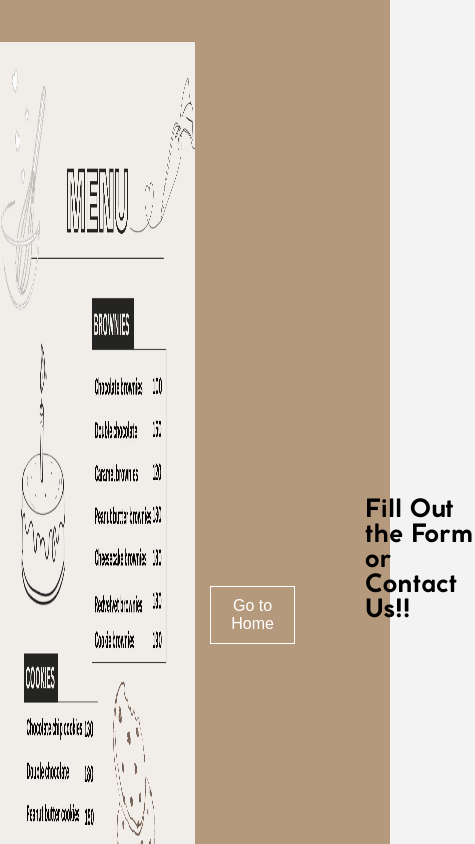
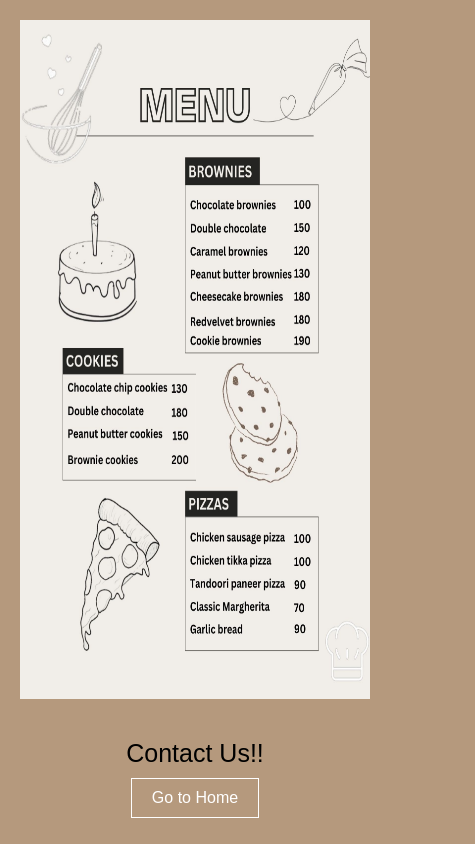
Before and after one commit to asadaziz01/Mammania, a React (Create React App) app: page /menu in a window 390 px wide. Shown: the top 844 px of the page, 475 px wide, since content can reach past the window. Built offline with nearby package versions, Linux system fonts and the light colour scheme.

Commit message:
Responsiveness

```diff
--- a/public/index.html
+++ b/public/index.html
@@ -3,7 +3,8 @@
   <head>
     <meta charset="utf-8" />
     <link rel="icon" href="%PUBLIC_URL%/favicon.ico" />
-    <meta name="viewport" content="width=device-width, initial-scale=1" />
+    <!-- <meta name="viewport" content="width=device-width, initial-scale=1" /> -->
+    <meta name="viewport" content="width=device-width, initial-scale=1.0, maximum-scale=1.0, user-scalable=no">
     <meta name="theme-color" content="#000000" />
     <meta
       name="description"
--- a/src/components/Contact/Contact.css
+++ b/src/components/Contact/Contact.css
@@ -1,45 +1,12 @@
 @import "../../App.css";
 
-/* body {
+  body {
+    padding: 0;
     margin: 0;
     font-family: 'Arial', sans-serif;
-    background-color: #f3f3f3;
+    background-color: #B5997D;
+    overflow-x: hidden;
 }
-
-.contact{
-    background-color: #D9C9B5;
-    display: flex;
-    justify-content: center;
-    align-items: center;
-    height: 100vh;
-}
-
-.left-contact{
-    flex: 3;
-    display: flex;
-    justify-content: center;
-    align-items: center;
-    text-align: center;
-}
-
-.right-contact{
-    flex: 2;
-    display: flex;
-    justify-content: center;
-    align-items: center;
-}
-
-h1{
-    font-family: TMC;
-    color: #402620;
-    font-size: 50px;
-    text-align: center;
-}
-
-h3{
-    font-family: CGBold;
-    color: #402620;
-} */
 
 .contact-container {
     display: flex;
@@ -91,3 +58,42 @@ h3{
   span{
     font-family: sans-serif;
   }
+
+/* @media (min-width: 768px) {
+  .contact-container {
+    flex-direction: row;
+    height: auto;
+    padding: 50px 20px;
+  }
+
+  .contact-left {
+    max-width: 50%;
+  }
+
+  .contact-right {
+    max-width: 50%;
+  }
+
+  .contact-item {
+    right: 0;
+  }
+} */
+
+@media (max-width: 768px) {
+  .contact-container {
+    flex-direction: column;
+    height: auto;
+    padding: 20px;
+  }
+
+  .contact-left,
+  .contact-right {
+    max-width: 100%;
+    margin-bottom: 20px;
+  }
+
+  .contact-item {
+    right: 0;
+    text-align: center;
+  }
+}
--- a/src/components/Contact/Contact.jsx
+++ b/src/components/Contact/Contact.jsx
@@ -11,7 +11,7 @@ const Contact = () => {
       <div className="contact-right">
         <p className="contact-item"><strong>MAIN SHOP</strong><br/>Patna, Bihar</p>
         <p className="contact-item"><strong>INSTAGRAM</strong><br/><span>@</span>mammania</p>
-        <p className="contact-item"><strong>PHONE NUMBER</strong><br/><span>8340273835</span></p>
+        <p className="contact-item"><strong>PHONE NUMBER</strong><br/><span>8797839792</span></p>
       </div>
     </div>
   )
--- a/src/components/Delivery/Delivery.css
+++ b/src/components/Delivery/Delivery.css
@@ -11,7 +11,7 @@ body {
     justify-content: center;
     align-items: center;
     height: 100vh;
-    background-color: #74512D;
+    background-color: #B5997D;
   }
   .right-delivery {
     flex: 1;
@@ -31,19 +31,19 @@ body {
     position: relative;
     font-family: TMC;
     font-size: 60px;
-    color: #B5997D;
+    color: #402620;
     margin: 0;
-    top: -37px;
+    top: -100px;
   }
 
 
   .shop-button-delivery {
     position: relative;
-    top: 50px;
+    top: -50px;
     padding: 10px 20px;
     font-size: 16px;
     color: white;
-    background-color: #74512D;
+    background-color: #B5997D;
     border: 1px solid white;
     cursor: pointer;
     transition: background-color 0.3s, color 0.3s;
@@ -61,3 +61,31 @@ body {
     right: 28px;
     position: relative;
   }
+
+  h4{
+    font-family: CG;
+    position: relative;
+    top: 0px;
+  }
+
+  .orderSite{
+    display: flex;
+    flex-direction: column;
+    align-items: center;
+    justify-content: center;
+    position: relative;
+    top: 70px;
+  }
+
+  .instagram{
+    margin-bottom: 20px;
+  }
+
+  @media (max-width: 768px) {
+    .title-delivery{
+      text-align: center;
+    }
+    .left-delivery{
+      display: none;
+    }
+  }
--- a/src/components/Delivery/Delivery.jsx
+++ b/src/components/Delivery/Delivery.jsx
@@ -1,6 +1,7 @@
 import React from 'react';
 import './Delivery.css';
 import deliveryImage from '../../images/delivery.jpg';
+import { Link } from 'react-router-dom';
 
 export default function Delivery() {
   return (
@@ -10,7 +11,12 @@ export default function Delivery() {
       </div>
       <div className="right-delivery">
         <h1 className="title-delivery">We deliver anywhere!</h1>
-        <button className="shop-button-delivery">Click here for the order form</button>
+        <Link to="/menu"><button className="shop-button-delivery">Explore Menu</button></Link>
+        <h4>- Order Now -</h4>
+        <div className="orderSite">
+          <Link to="/menu"><button className="shop-button-delivery instagram">Order On Instagram</button></Link>
+          <Link to="/menu"><button className="shop-button-delivery">Order On WhatsApp</button></Link>
+        </div>
       </div>
     </div>
   )
--- a/src/components/Home/Home.css
+++ b/src/components/Home/Home.css
@@ -80,9 +80,23 @@ body {
     position: relative;
   }
 
-  .northEast{
-    width: 20px;
-    height: 20px;
-    margin-left: 7px;
-    margin-right: -7px;
+  @media (max-width: 768px) {
+    .container{
+      flex-direction: column-reverse;
+      position: inherit;
+    }
+
+    .left{
+      position: relative;
+      top: -30vh;
+      text-align: center;
+    }
+
+    .right img{
+      display: none;
+    }
+
+    .title{
+      font-size: 50px;
+    }
   }
--- a/src/components/Menu/Menu.css
+++ b/src/components/Menu/Menu.css
@@ -1,6 +1,6 @@
 @import "../../App.css";
 
-.menu-up{
+/* .menu-up{
     display: flex;
     justify-content: center;
     align-items: center;
@@ -15,16 +15,10 @@
     height: 150vh;
 }
 
-.menu-down{
-    display: flex;
-    justify-content: center;
-    align-items: center;
-}
-
 .menu-button {
     position: relative;
     top: -60px;
-    right: 95px;
+    right: -33px;
     padding: 10px 20px;
     font-size: 16px;
     color: white;
@@ -44,4 +38,73 @@
     left: 170px;
     top: -115px;
     font-size: 25px;
+  } */
+
+
+  .menu-container {
+    display: flex;
+    justify-content: center;
+    align-items: center;
+    height: 110vh;
+    background-color: #B5997D;
   }
+
+  .menu-left {
+    flex: 4;
+    text-align: center;
+    padding: 20px;
+    position: inherit;
+  }
+
+  .menu-right {
+    flex: 1;
+    text-align: center;
+    padding: 20px;
+    position: inherit;
+  }
+
+  .menu{
+    width: 55%;
+    height: 105vh;
+  }
+
+  .menu-button {
+    position: relative;
+    right: 100px;
+    padding: 10px 20px;
+    font-size: 16px;
+    color: white;
+    background-color: #B5997D;
+    border: 1px solid white;
+    cursor: pointer;
+    transition: background-color 0.3s, color 0.3s;
+  }
+
+  .menu-button:hover {
+    background-color: #e6d4c5;
+    color: #402620;
+  }
+
+  .menu-para{
+    position: relative;
+    margin-bottom: 10px;
+    font-size: 25px;
+    right: 100px;
+  }
+
+  @media (max-width: 768px) {
+    .menu-container{
+      flex-direction: column;
+    }
+    .menu{
+      width: 100%;
+      height: 100%;
+    }
+    .menu-button{
+      right: 0%;
+    }
+
+    .menu-para{
+      right: 0%;
+    }
+  }
--- a/src/components/Menu/Menu.jsx
+++ b/src/components/Menu/Menu.jsx
@@ -12,9 +12,11 @@ function Menu() {
 
   return (
     <div className='menu-container'>
-      <div className="menu-up">
+      <div className="menu-left">
         <img src={menu} alt="Menu" className='menu' />
-        <p className='menu-para'>Fill Out the Form or Contact Us!!</p>
+      </div>
+      <div className="menu-right">
+        <p className='menu-para'>Contact Us!!</p>
         <button onClick={goToHome} className="menu-button">Go to Home</button>
       </div>
     </div>
```
